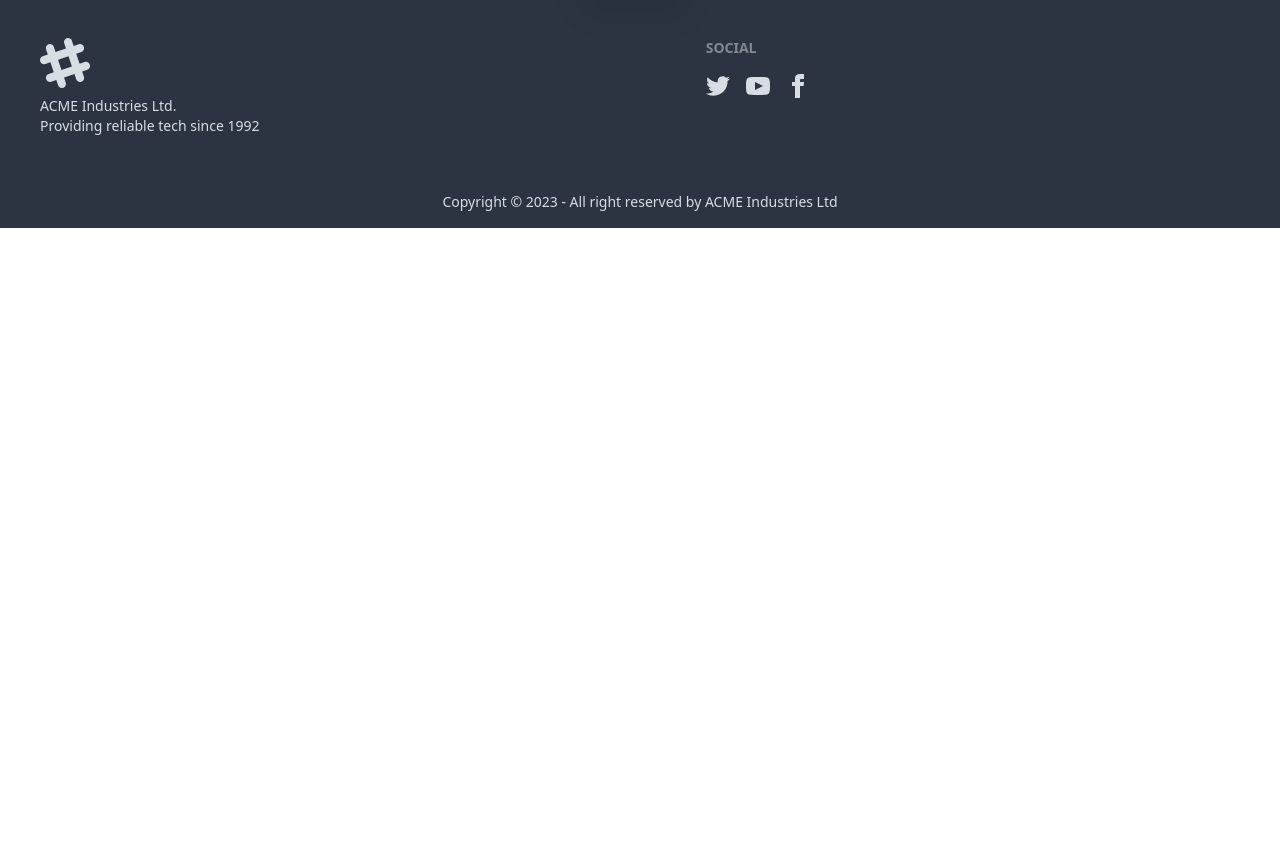
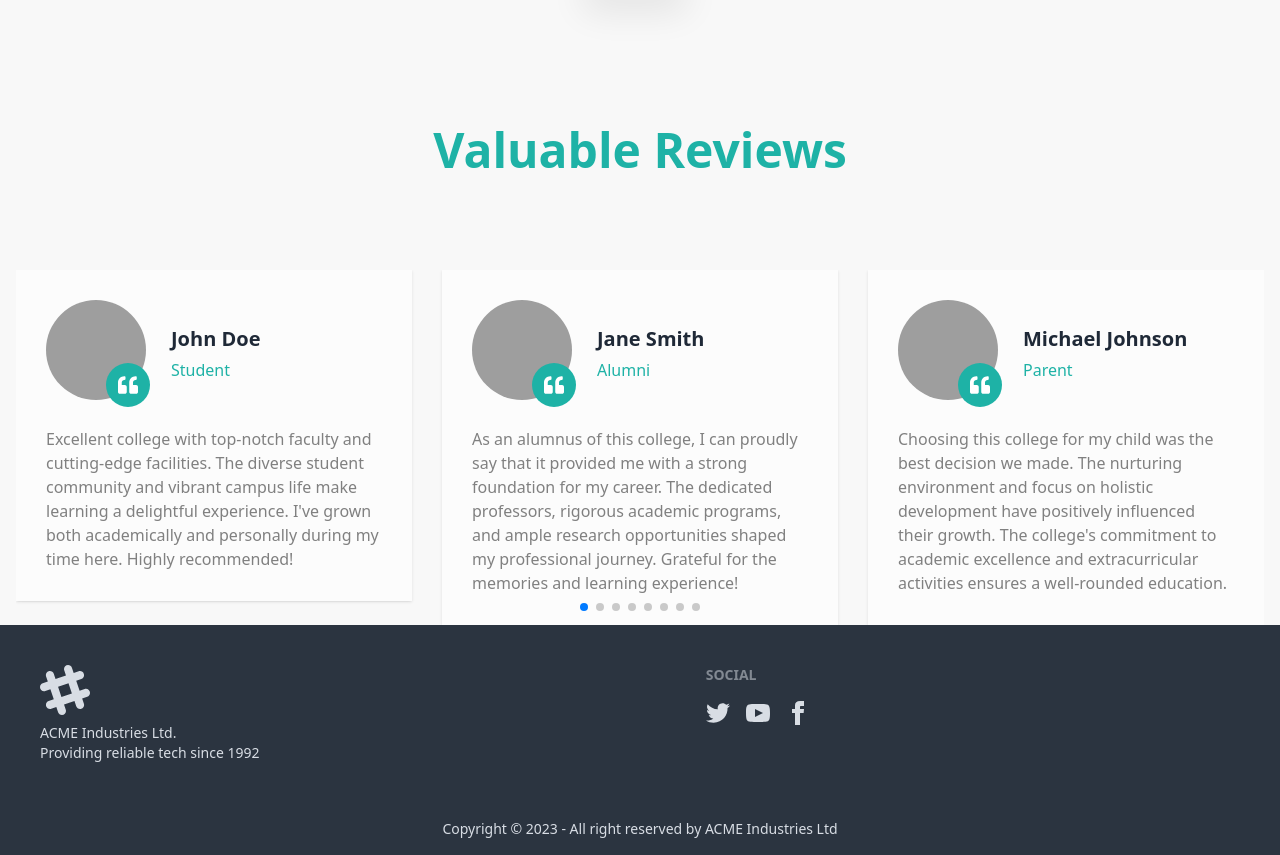
Before and after one commit to zahangir20bd/eduhub-client, a React (Vite) app: page / in a window 1280 px wide. Shown: the part 3669-4524 px from the top of the page. Before the commit the page ends 3897 px from the top, so only its background shows below. Built offline with nearby package versions, Linux system fonts and the light colour scheme; grey boxes are pictures that could not be loaded.

Commit message:
Reviews Section Done

```diff
--- a/package.json
+++ b/package.json
@@ -16,7 +16,8 @@
     "react-dom": "^18.2.0",
     "react-icons": "^4.10.1",
     "react-router-dom": "^6.14.2",
-    "sort-by": "^1.2.0"
+    "sort-by": "^1.2.0",
+    "swiper": "^10.0.4"
   },
   "devDependencies": {
     "@types/react": "^18.2.15",
--- a/public/reviews.json
+++ b/public/reviews.json
@@ -42,7 +42,7 @@
         "review": "The college provides a dynamic learning environment, fostering critical thinking and creativity. The extracurricular activities and clubs are a fantastic way to explore interests beyond academics. Proud to be a part of this inspiring community."
     },
     {
-        "reviewer_image": "ihttps://i.ibb.co/XWY9N2J/Jennifer-Adams.jpg",
+        "reviewer_image": "https://i.ibb.co/6WrwKTq/Sophia-Martinez.jpg",
         "reviewer_name": "Olivia Johnson",
         "reviewer_role": "Faculty",
         "review": "Working with the talented students here is incredibly fulfilling. The college's commitment to research and innovation allows me to engage in meaningful projects. It's a pleasure to contribute to the next generation of scholars."
--- a/src/Pages/Home/Home/Home.jsx
+++ b/src/Pages/Home/Home/Home.jsx
@@ -2,6 +2,7 @@
 import Hero from "../../../components/Hero/Hero";
 import Gallery from "../Gallery/Gallery";
 import Research from "../Research/Research";
+import Reviews from "../Reviews/Reviews";
 
 const Home = () => {
   return (
@@ -10,6 +11,7 @@
       <Colleges />
       <Gallery />
       <Research />
+      <Reviews />
     </div>
   );
 };
--- /dev/null
+++ b/src/Pages/Home/Reviews/Reviews.css
@@ -0,0 +1,48 @@
+.testimonal .items {
+    padding: 30px;
+    transition: 0.5s;
+  }
+
+  .testimonal .img {
+    position: relative;
+  }
+  .testimonal img {
+    width: 100px;
+    height: 100px;
+    border-radius: 50%;
+  }
+  .testimonal .i {
+    position: absolute;
+    bottom: 0;
+    left: 60px;
+    background-color: #1eb2a6;
+    color: #fff;
+  }
+  .testimonal .name {
+    margin: 25px;
+  }
+  .testimonal .name h2 {
+    font-size: 20px;
+    margin-bottom: 5px;
+  }
+  .testimonal .name span {
+    color: #1eb2a6;
+  }
+  .testimonal p {
+    margin-top: 20px;
+    color: grey;
+    transition: 0.5s;
+  }
+  .testimonal .items:hover {
+    background-color: #1eb2a6;
+    color: #fff;
+    cursor: pointer;
+  }
+  .testimonal .items:hover span,
+  .testimonal .items:hover p {
+    color: #fff;
+  }
+  .testimonal .items:hover i {
+    background-color: #fff;
+    color: #1eb2a6;
+  }
--- /dev/null
+++ b/src/Pages/Home/Reviews/Reviews.jsx
@@ -0,0 +1,81 @@
+import SectionTitle from "../../../components/Common/SectionTitle/SectionTitle";
+import { useEffect, useState } from "react";
+// Import Swiper React components
+import { Swiper, SwiperSlide } from "swiper/react";
+
+// Import Swiper styles
+import "swiper/css";
+import "swiper/css/free-mode";
+import "swiper/css/pagination";
+
+import "./Reviews.css";
+
+// import required modules
+import { FreeMode, Pagination } from "swiper/modules";
+import { FaQuoteLeft } from "react-icons/fa";
+
+const Reviews = () => {
+  const [reviews, setReviews] = useState([]);
+
+  useEffect(() => {
+    fetch("reviews.json")
+      .then((res) => res.json())
+      .then((data) => {
+        setReviews(data);
+      });
+  }, []);
+
+  console.log(reviews);
+
+  return (
+    <section className="testimonal padding px-2 md:px-4">
+      <SectionTitle section_title="Valuable Reviews" />
+      <div className="container">
+        <Swiper
+          slidesPerView={3}
+          spaceBetween={30}
+          freeMode={true}
+          pagination={{
+            clickable: true,
+          }}
+          modules={[FreeMode, Pagination]}
+          className="mySwiper"
+        >
+          <div className="grid grid-cols-1 md:grid-cols-2 lg:grid-cols-3">
+            {reviews.map((val, index) => (
+              <SwiperSlide key={index}>
+                <div className="items shadow bg-[#fcfcfc]">
+                  <div className="box flex">
+                    <div className="img">
+                      <img src={val.reviewer_image} alt="" />
+                      <span className="i text-xl p-3 rounded-full">
+                        <FaQuoteLeft />
+                      </span>
+                      {/* <i className="fa fa-quote-left icon"></i> */}
+                    </div>
+                    <div className="name">
+                      <h2 className="text-xl font-bold">{val.reviewer_name}</h2>
+                      <span>{val.reviewer_role}</span>
+                    </div>
+                  </div>
+                  <p>{val.review}</p>
+                </div>
+              </SwiperSlide>
+            ))}
+          </div>
+          {/* <SwiperSlide>Slide 1</SwiperSlide>
+        <SwiperSlide>Slide 2</SwiperSlide>
+        <SwiperSlide>Slide 3</SwiperSlide>
+        <SwiperSlide>Slide 4</SwiperSlide>
+        <SwiperSlide>Slide 5</SwiperSlide>
+        <SwiperSlide>Slide 6</SwiperSlide>
+        <SwiperSlide>Slide 7</SwiperSlide>
+        <SwiperSlide>Slide 8</SwiperSlide>
+        <SwiperSlide>Slide 9</SwiperSlide> */}
+        </Swiper>
+      </div>
+    </section>
+  );
+};
+
+export default Reviews;
```
Also changed, not shown: 1 other file (tests, documents, lock files or other folders).
